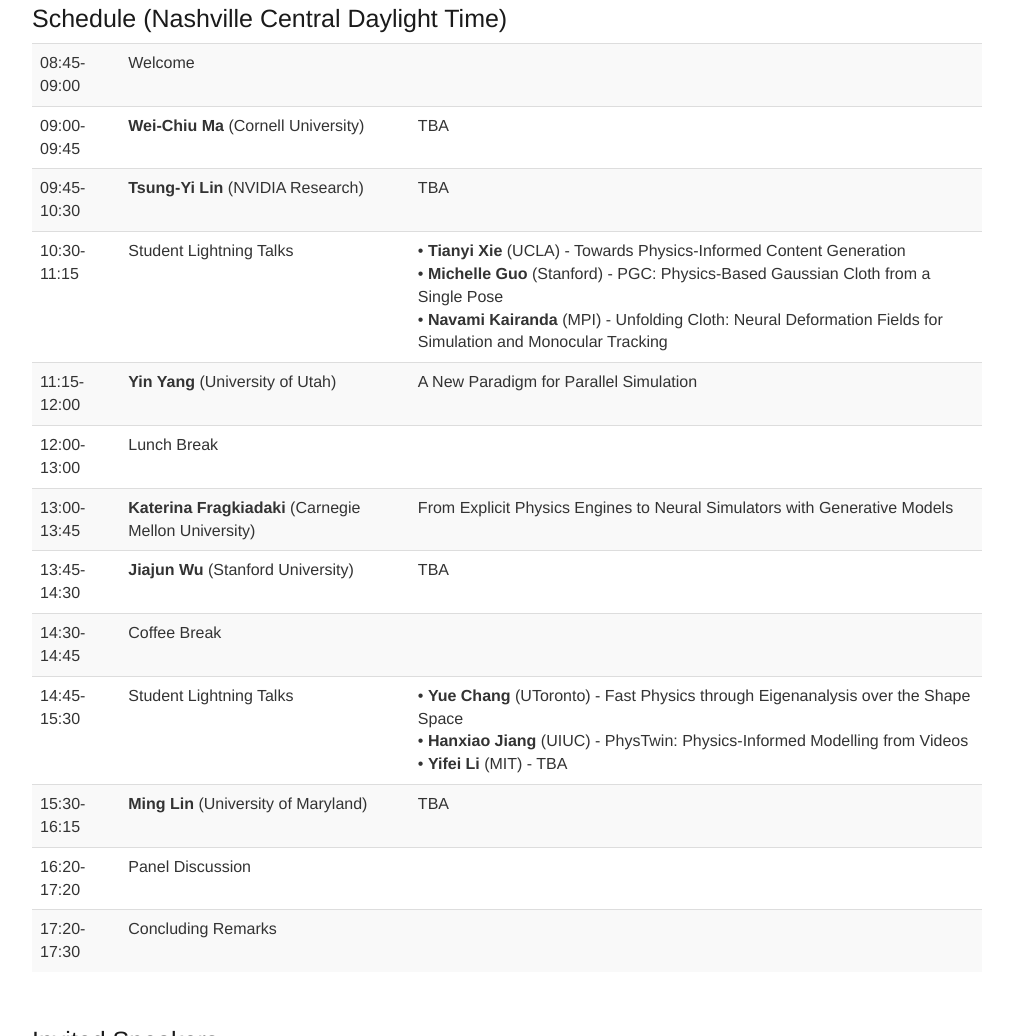
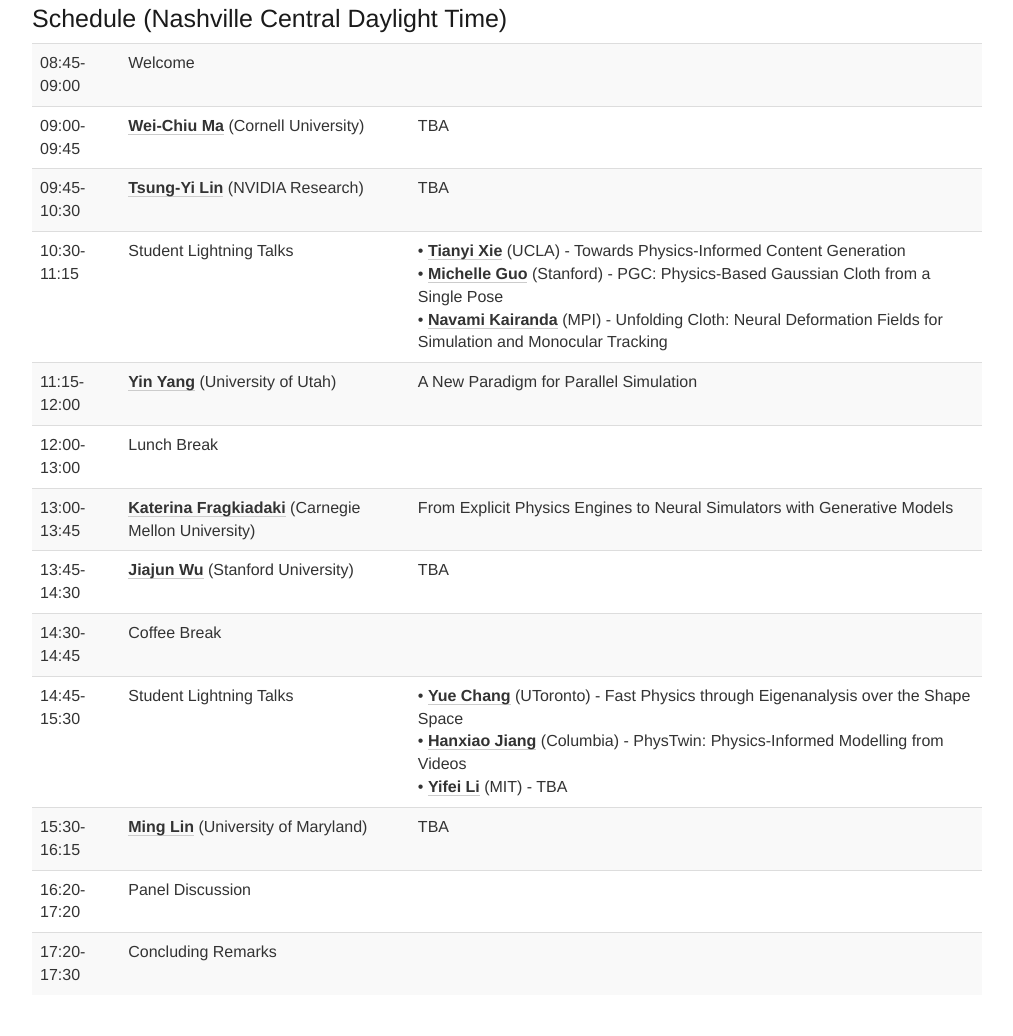
Before and after one commit to visionmeetphysics/visionmeetphysics.github.io, a plain HTML site: page index.html in a window 1280 px wide. Shown: the part 1317-2353 px from the top of the page, without its empty margins (133-1146 px from the left). Drawn offline with nearby package versions, Linux system fonts and the light colour scheme; some packages are replaced by stand-ins of ours; a script that the page names is missing.

Commit message:
add hyperlinks to schedule tables

```diff
--- a/index.html
+++ b/index.html
@@ -169,12 +169,12 @@
         </tr>
         <tr>
           <td>09:00-09:45</td>
-          <td><b>Wei-Chiu Ma</b> (Cornell University)</td>
+          <td><b><a href="https://www.cs.cornell.edu/~weichiu/">Wei-Chiu Ma</a></b> (Cornell University)</td>
           <td>TBA</td>
         </tr>
         <tr>
           <td>09:45-10:30</td>
-          <td><b>Tsung-Yi Lin</b> (NVIDIA Research)</td>
+          <td><b><a href="https://tsungyilin.info/">Tsung-Yi Lin</a></b> (NVIDIA Research)</td>
           <td>TBA</td>
         </tr>
 
@@ -182,15 +182,15 @@
           <td>10:30-11:15</td>
           <td>Student Lightning Talks</td>
             <td>
-             • <b>Tianyi Xie</b> (UCLA) - Towards Physics-Informed Content Generation<br/>
-             • <b>Michelle Guo</b> (Stanford) - PGC: Physics-Based Gaussian Cloth from a Single Pose<br/>
-             • <b>Navami Kairanda</b> (MPI) - Unfolding Cloth: Neural Deformation Fields for Simulation and Monocular Tracking
+             • <b><a href="https://xpandora.github.io/">Tianyi Xie</a></b> (UCLA) - Towards Physics-Informed Content Generation<br/>
+             • <b><a href="https://shellguo.com/">Michelle Guo</a></b> (Stanford) - PGC: Physics-Based Gaussian Cloth from a Single Pose<br/>
+             • <b><a href="https://people.mpi-inf.mpg.de/~nkairand/">Navami Kairanda</a></b> (MPI) - Unfolding Cloth: Neural Deformation Fields for Simulation and Monocular Tracking
            </td>
         </tr>
 
         <tr>
           <td>11:15-12:00</td>
-          <td><b>Yin Yang</b> (University of Utah)</td>
+          <td><b><a href="https://yangzzzy.github.io/">Yin Yang</a></b> (University of Utah)</td>
           <td>A New Paradigm for Parallel Simulation</td>
         </tr>
 
@@ -202,13 +202,13 @@
 
         <tr>
           <td>13:00-13:45</td>
-          <td><b>Katerina Fragkiadaki</b> (Carnegie Mellon University)</td>
+          <td><b><a href="https://www.cs.cmu.edu/~katef/">Katerina Fragkiadaki</a></b> (Carnegie Mellon University)</td>
           <td>From Explicit Physics Engines to Neural Simulators with Generative Models</td>
         </tr>
 
         <tr>
           <td>13:45-14:30</td>
-          <td><b>Jiajun Wu</b> (Stanford University)</td>
+          <td><b><a href="https://jiajunwu.com/">Jiajun Wu</a></b> (Stanford University)</td>
           <td>TBA</td>
         </tr>
 
@@ -222,15 +222,15 @@
           <td>14:45-15:30</td>
           <td>Student Lightning Talks</td>
           <td>
-             • <b>Yue Chang</b> (UToronto) - Fast Physics through Eigenanalysis over the Shape Space<br/>
-             • <b>Hanxiao Jiang</b> (UIUC) - PhysTwin: Physics-Informed Modelling from Videos<br/>
-             • <b>Yifei Li</b> (MIT) - TBA
+             • <b><a href="https://changy1506.github.io/">Yue Chang</a></b> (UToronto) - Fast Physics through Eigenanalysis over the Shape Space<br/>
+             • <b><a href="https://jianghanxiao.github.io/">Hanxiao Jiang</a></b> (Columbia) - PhysTwin: Physics-Informed Modelling from Videos<br/>
+             • <b><a href="https://people.csail.mit.edu/liyifei/">Yifei Li</a></b> (MIT) - TBA
            </td>
         </tr>
 
         <tr>
           <td>15:30-16:15</td>
-          <td><b>Ming Lin</b> (University of Maryland)</td>
+          <td><b><a href="https://www.cs.umd.edu/~lin/">Ming Lin</a></b> (University of Maryland)</td>
           <td>TBA</td>
         </tr>
 
```
